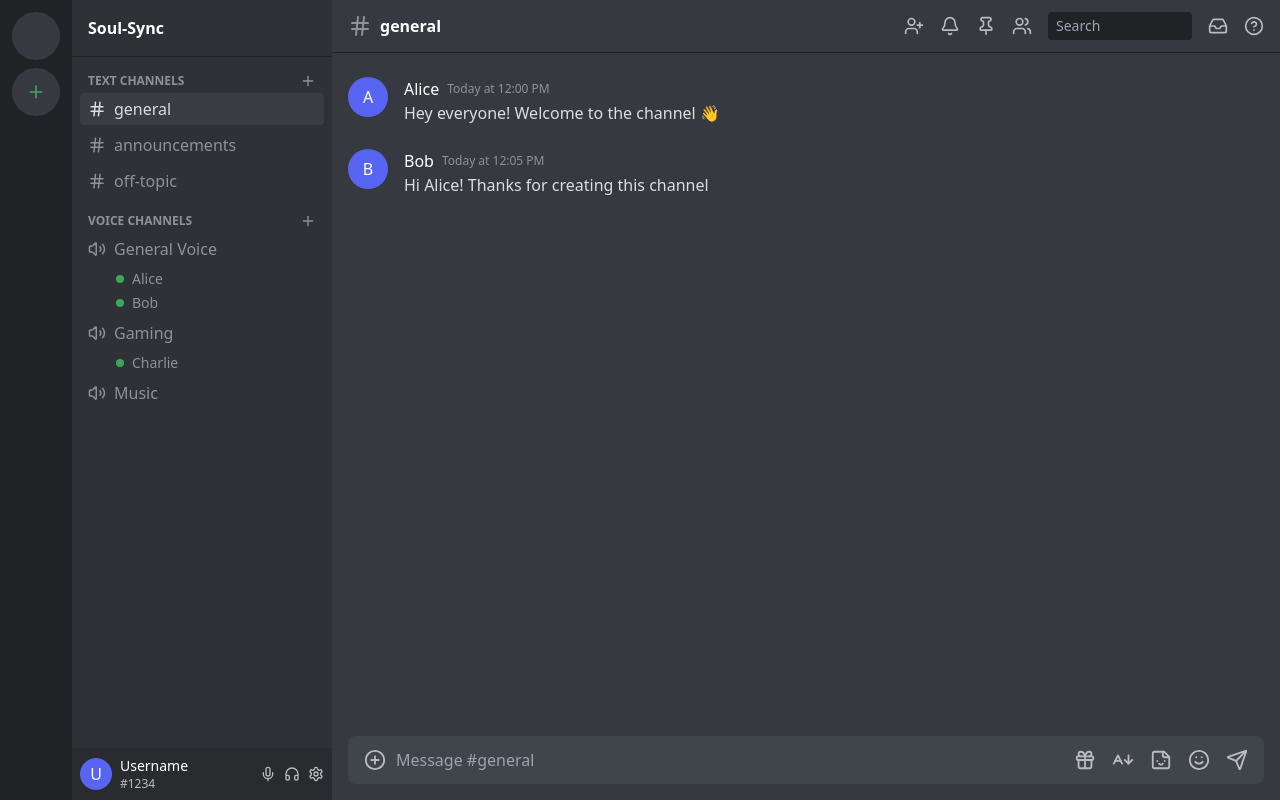
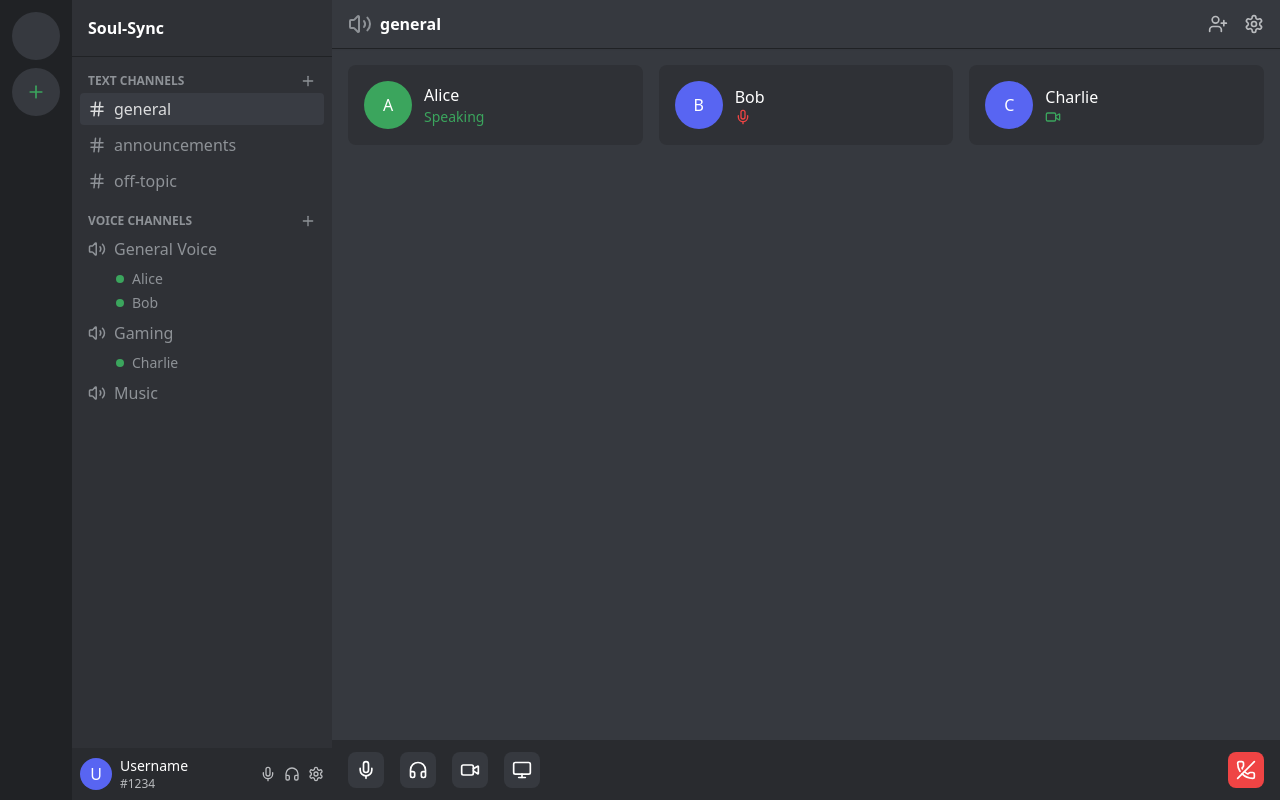
Before and after one commit to Darth0vader0/SoulSync, a React (Vite) app in the folder frontend/: page /serverPage in a window 1280 px wide. Built offline with nearby package versions, Linux system fonts and the light colour scheme.

Commit message:
added voice channel ui and fixed bugs in message input field

```diff
--- a/frontend/src/components/ChannelUi.jsx
+++ b/frontend/src/components/ChannelUi.jsx
@@ -57,7 +57,7 @@
           <button className="hover:text-[#dcddde]">
             <Users size={20} />
           </button>
-          <div className="relative">
+          <div className="">
             <input
               type="text"
               placeholder="Search"
@@ -93,10 +93,8 @@
 
       {/* Message Input */}
       <div className="px-4 py-4 bg-[#36393f]">
-        <div className="relative flex items-center">
-          <button className="absolute left-4 text-[#b9bbbe] hover:text-[#dcddde]">
-            <PlusCircle size={22} />
-          </button>
+        <div className="flex items-center">
+
           <input
             type="text"
             value={message}
@@ -105,7 +103,7 @@
             placeholder={`Message #${channelName}`}
             className="w-full bg-[#40444b] text-[#dcddde] px-12 py-3 rounded-lg focus:outline-none"
           />
-          <div className="absolute right-4 flex items-center space-x-4">
+          <div className="flex right-4  items-center space-x-4">
             <button className="text-[#b9bbbe] hover:text-[#dcddde]">
               <Gift size={22} />
             </button>
--- a/frontend/src/components/Layout.jsx
+++ b/frontend/src/components/Layout.jsx
@@ -1,17 +1,15 @@
 import React from "react";
 import Sidebar from "../components/Sidebar";
 
- const Layout = ({ children }) => {
+const Layout = ({ children }) => {
   return (
     <div className="flex h-screen w-full">
-    <Sidebar className="w-72 flex-shrink-0" /> {/* Sidebar has fixed width */}
-    <main className="flex-1 flex flex-col">  {/* Main content takes remaining space */}
+    <Sidebar className="w-72 flex-shrink-0" />
+    <main className="flex-1 flex flex-col overflow-hidden">
       {children}
     </main>
   </div>
-
-
   );
 };
 
-export default Layout
+export default Layout;
--- a/frontend/src/pages/ServerPage.jsx
+++ b/frontend/src/pages/ServerPage.jsx
@@ -5,9 +5,9 @@
 import ChannelUI from '../components/ChannelUi';
 import VoiceChannelUI from '../components/VoiceChannelUi.jsx';
 
-function App() {
+function ServerPage() {
   const [activeChannel, setActiveChannel] = useState({
-    type: 'text', // or 'voice'
+    type: 'voice', // or 'voice'
     name: 'general'
   });
 
@@ -23,4 +23,4 @@
   );
 }
 
-export default App;
+export default ServerPage;
```
